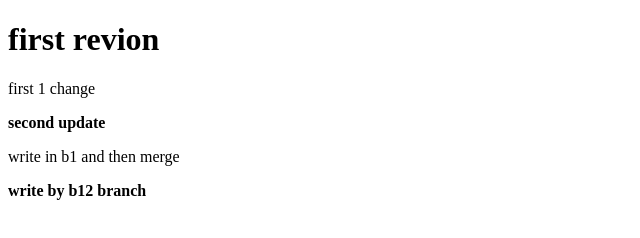
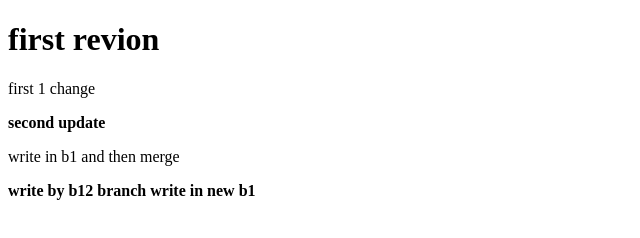
Before and after one commit to Yashvij19/new1, a plain HTML site: page index.html in a window 1280 px wide. Shown: the whole page, without its empty margins (0-640 px from the left). Drawn offline with Linux system fonts and the light colour scheme.

Commit message:
new b1 write

```diff
--- a/index.html
+++ b/index.html
@@ -11,6 +11,6 @@
     <b>second update </b>
     <p>write in b1 and then merge</p>
     <b>write by b12 branch </b>
-
+    <b>write in new b1</b>
 </body>
 </html>
```
